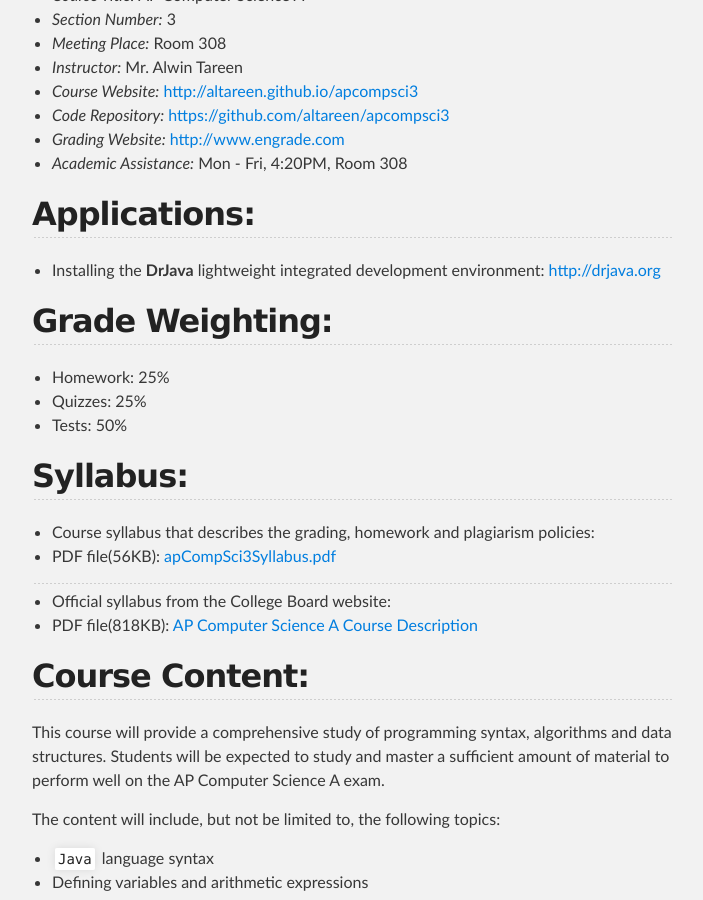
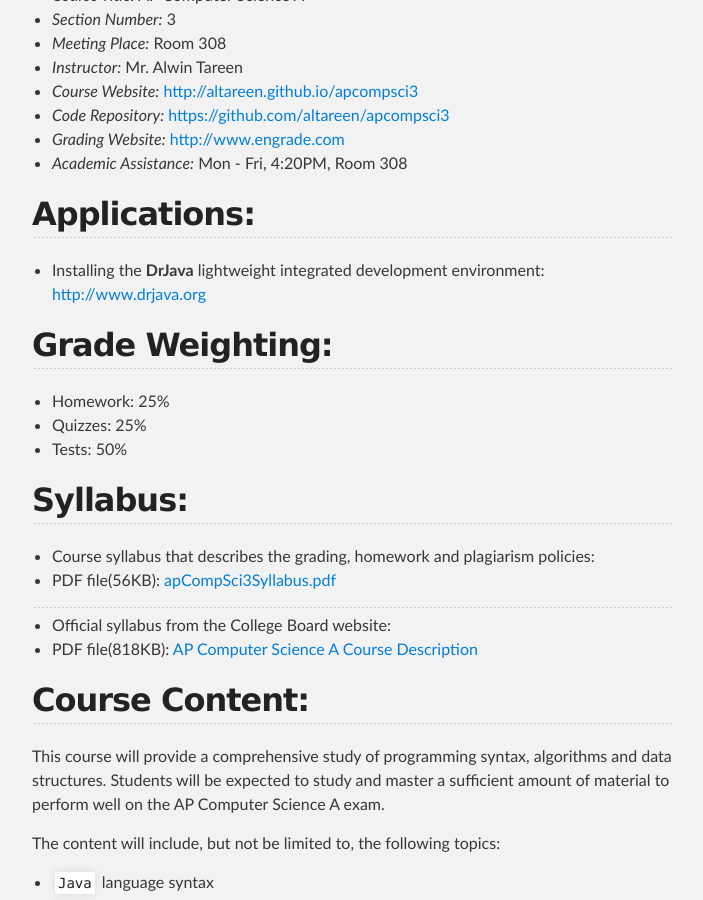
Before and after one commit to ynot1609/apcompsci3, a Jekyll site: the page built from index.md, in a window 1280 px wide and 900 px high, scrolled down 406 px. Shown: the whole window, without its empty margins (288-991 px from the left). Built offline with Jekyll 4.4.1, drawn with Linux system fonts in a browser that asks for light colours; some of the changed lines change nothing that is shown.

Commit message:
Updated index.md

```diff
--- a/index.md
+++ b/index.md
@@ -15,7 +15,7 @@
 
 ## Applications:
 
-+ Installing the **DrJava** lightweight integrated development environment: [http://drjava.org](http://drjava.org)
++ Installing the **DrJava** lightweight integrated development environment: [http://www.drjava.org](http://www.drjava.org)
 
 ## Grade Weighting:
 
```
